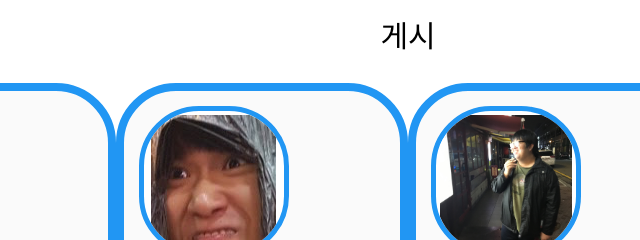
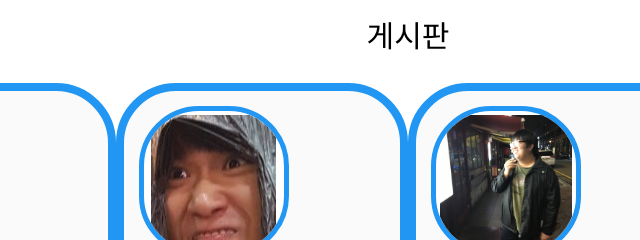
Before and after one commit to minusmo/staticbakssal, a plain HTML site: page index.html in a window 1280 px wide. Shown: the top 240 px of the page, 232-872 px from the left. Drawn offline with nearby package versions, Linux system fonts and the light colour scheme; a web font is replaced by a local one.

Commit message:
글수정
ㅇㅇ

```diff
--- a/index.html
+++ b/index.html
@@ -27,7 +27,7 @@
         <!-- Add your site or application content here -->
         <!-- <p>Hello world! This is HTML5 Boilerplate.</p> -->
 	    <div class="container">
-		    <a href='https://groups.google.com/forum/#!forum/bakssal'><h2>게시</h2></a>
+		    <a href='https://groups.google.com/forum/#!forum/bakssal'><h2>게시판</h2></a>
 
 	    </div>
 
```
